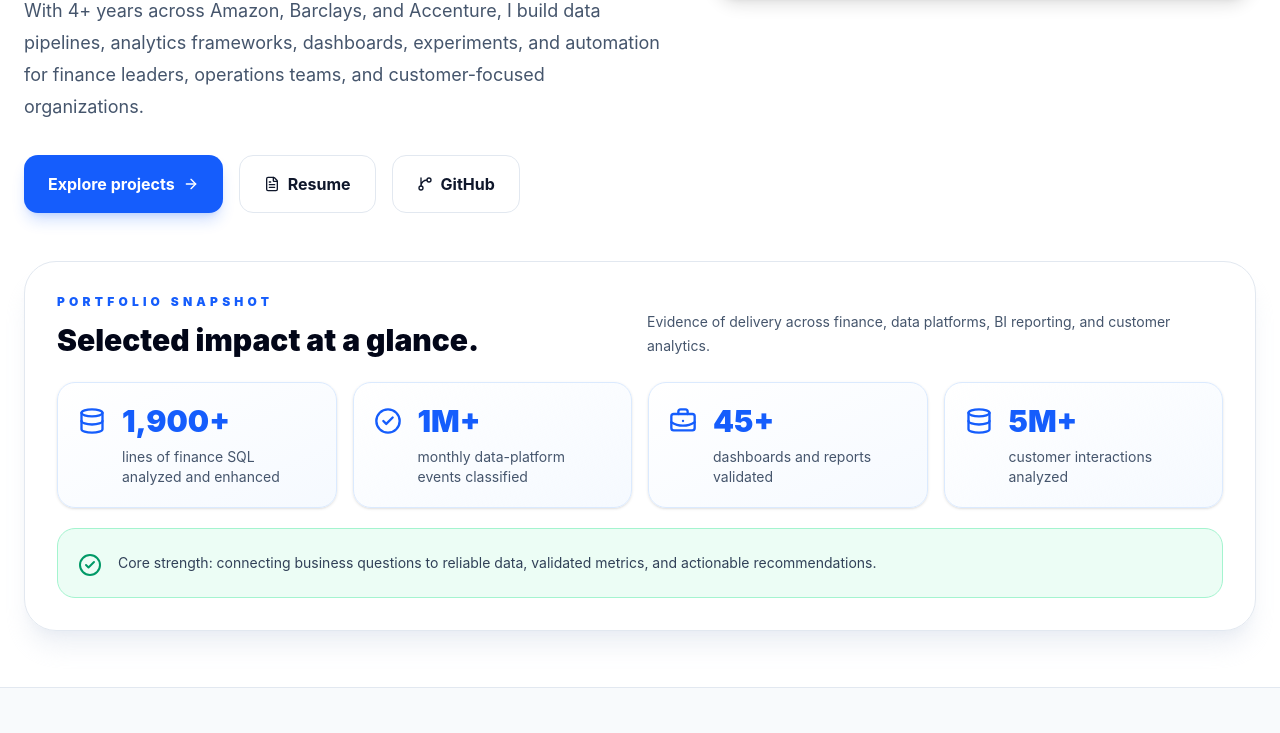
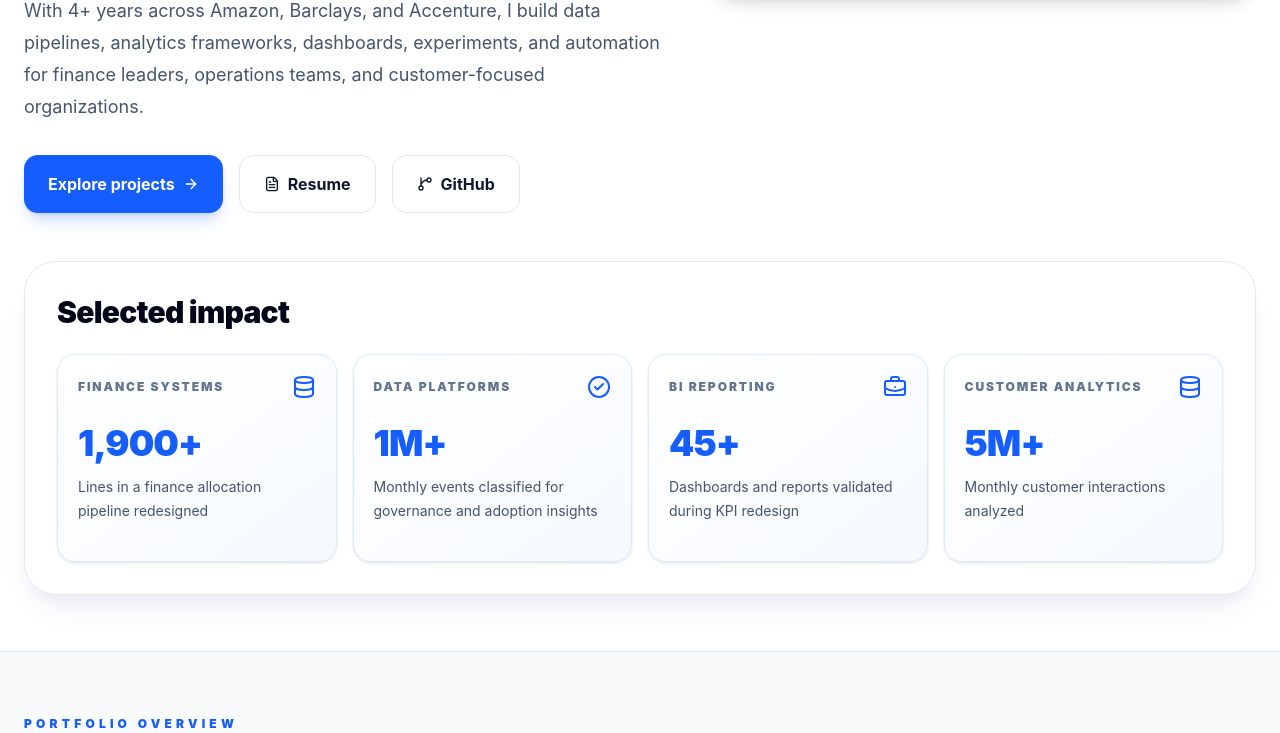
Before and after one commit to Maddy123-sehg/madhvika-portfolio, a Next.js app: page / in a window 1280 px wide. Shown: the part 494-1227 px from the top of the page. Built offline with nearby package versions, Linux system fonts and the light colour scheme.

Commit message:
Improve impact snapshot clarity and readability

```diff
--- a/app/page.tsx
+++ b/app/page.tsx
@@ -520,27 +520,37 @@ function LogoGrid() {
 
 function PortfolioSnapshot() {
   const stats = [
-    { value: "1,900+", label: "lines of finance SQL analyzed and enhanced", icon: Database },
-    { value: "1M+", label: "monthly data-platform events classified", icon: CheckCircle2 },
-    { value: "45+", label: "dashboards and reports validated", icon: BriefcaseBusiness },
-    { value: "5M+", label: "customer interactions analyzed", icon: Database },
+    {
+      category: "Finance systems",
+      value: "1,900+",
+      label: "Lines in a finance allocation pipeline redesigned",
+      icon: Database,
+    },
+    {
+      category: "Data platforms",
+      value: "1M+",
+      label: "Monthly events classified for governance and adoption insights",
+      icon: CheckCircle2,
+    },
+    {
+      category: "BI reporting",
+      value: "45+",
+      label: "Dashboards and reports validated during KPI redesign",
+      icon: BriefcaseBusiness,
+    },
+    {
+      category: "Customer analytics",
+      value: "5M+",
+      label: "Monthly customer interactions analyzed",
+      icon: Database,
+    },
   ];
 
   return (
     <div className="mt-12 rounded-[2rem] border border-slate-200 bg-white/90 p-6 shadow-xl shadow-slate-200/60 md:p-8">
-      <div className="flex flex-col gap-2 md:flex-row md:items-end md:justify-between">
-        <div>
-          <p className="text-xs font-black uppercase tracking-[0.35em] text-blue-600">
-            Portfolio snapshot
-          </p>
-          <h2 className="mt-3 text-2xl font-black text-slate-950 md:text-3xl">
-            Selected impact at a glance.
-          </h2>
-        </div>
-        <p className="max-w-xl text-sm leading-6 text-slate-600">
-          Evidence of delivery across finance, data platforms, BI reporting, and customer analytics.
-        </p>
-      </div>
+      <h2 className="text-2xl font-black tracking-tight text-slate-950 md:text-3xl">
+        Selected impact
+      </h2>
 
       <div className="mt-6 grid gap-4 sm:grid-cols-2 lg:grid-cols-4">
         {stats.map((stat) => {
@@ -548,24 +558,21 @@ function PortfolioSnapshot() {
           return (
             <div
               key={stat.label}
-              className="rounded-2xl border border-blue-100 bg-gradient-to-br from-white to-blue-50/60 p-5 shadow-sm"
+              className="flex min-h-52 flex-col rounded-2xl border border-blue-100 bg-gradient-to-br from-white to-blue-50/60 p-5 shadow-sm"
             >
-              <div className="flex items-center gap-4">
-                <Icon className="h-7 w-7 text-blue-600" />
-                <div className="text-3xl font-black text-blue-600">{stat.value}</div>
+              <div className="flex items-center justify-between gap-4">
+                <p className="text-xs font-black uppercase tracking-[0.16em] text-slate-500">
+                  {stat.category}
+                </p>
+                <Icon className="h-6 w-6 shrink-0 text-blue-600" />
               </div>
-              <div className="mt-2 pl-11 text-sm text-slate-600">{stat.label}</div>
+              <div className="mt-6 text-4xl font-black tracking-tight text-blue-600">
+                {stat.value}
+              </div>
+              <p className="mt-3 max-w-xs text-sm leading-6 text-slate-600">{stat.label}</p>
             </div>
           );
         })}
-      </div>
-
-      <div className="mt-5 flex gap-4 rounded-2xl border border-emerald-200 bg-emerald-50 p-5">
-        <CheckCircle2 className="mt-1 h-6 w-6 shrink-0 text-emerald-600" />
-        <p className="text-sm leading-7 text-slate-700">
-          Core strength: connecting business questions to reliable data, validated metrics,
-          and actionable recommendations.
-        </p>
       </div>
     </div>
   );
```
